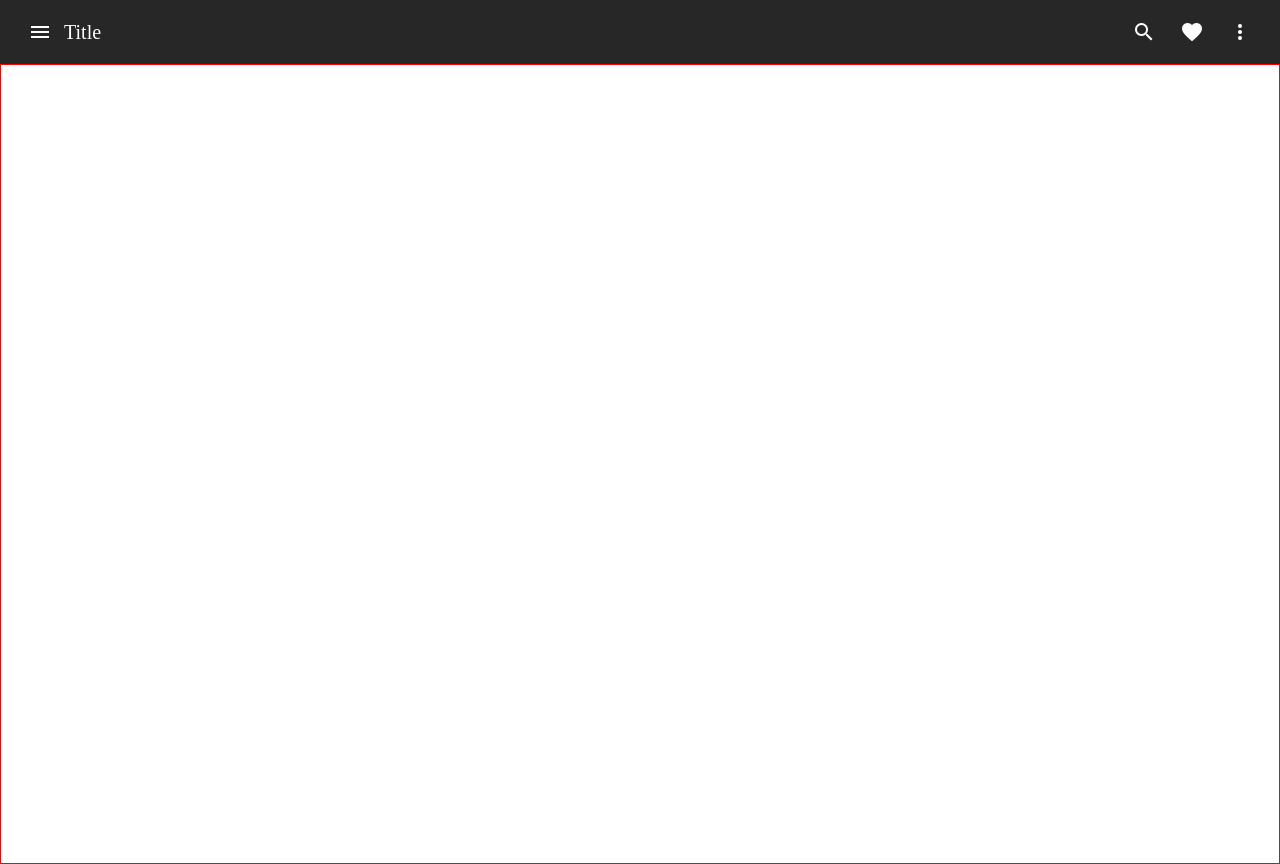
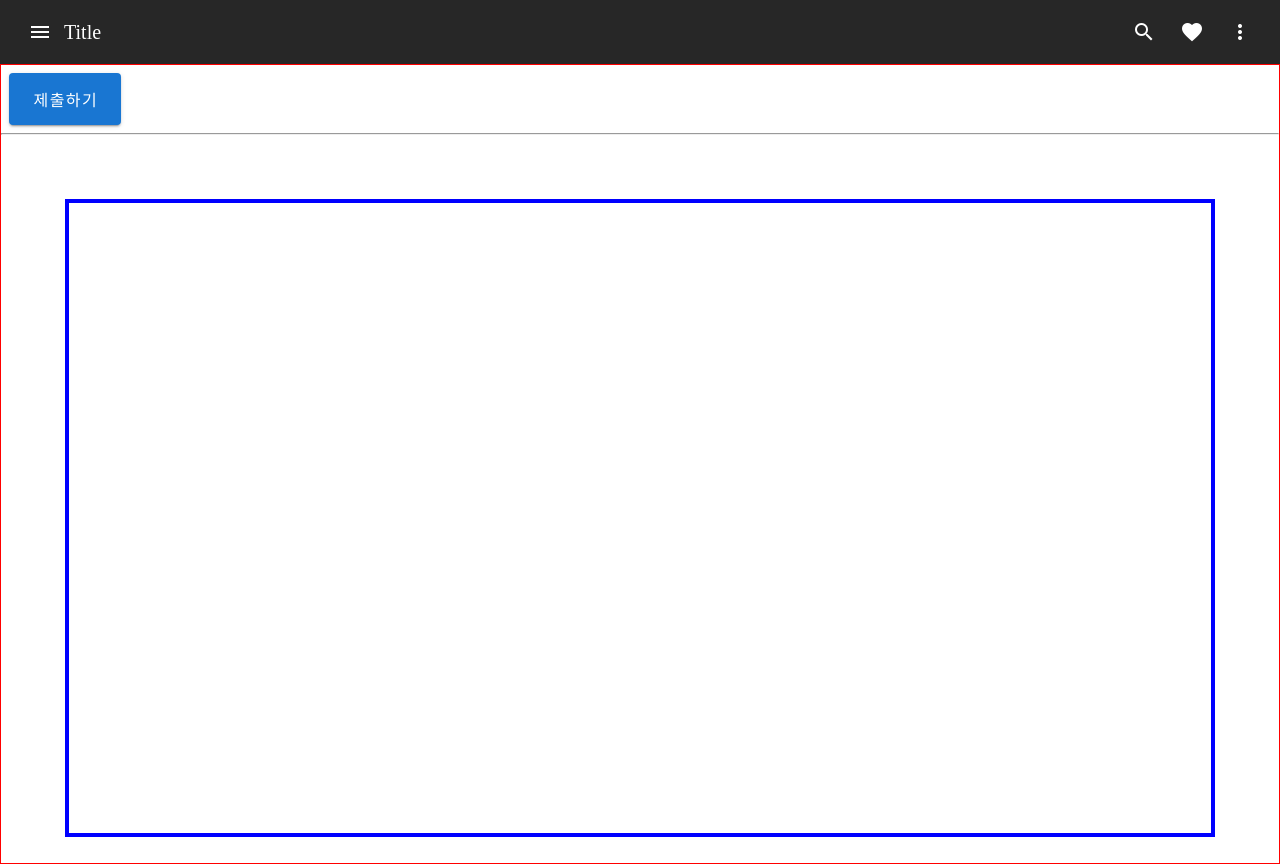
Before and after one commit to 2020SWChallenge-MoAI/app, a Vue app: page /mindmap in a window 1280 px wide. Built offline with nearby package versions, Linux system fonts and the light colour scheme.

Commit message:
Activity 파트 추가 구현

```diff
--- a/src/router/index.js
+++ b/src/router/index.js
@@ -30,6 +30,21 @@ Vue.use(VueRouter)
     name: 'ActivityList',
     component: () => import('../views/ActivityList.vue')
   },
+  {
+    path: '/activity/choose',
+    name: 'ActivityChoose',
+    component: () => import('../views/ActivityChoose.vue')
+  },
+  {
+    path: '/quizgame',
+    name: 'QuizGame',
+    component: () => import('../views/QuizGame.vue')
+  },
+  {
+    path: '/mindmap',
+    name: 'MindMap',
+    component: () => import('../views/MindMap.vue')
+  },
 ]
 
 const router = new VueRouter({
--- a/src/views/Activity.vue
+++ b/src/views/Activity.vue
@@ -4,18 +4,16 @@
         <v-col cols="12">
           <v-row>
             <v-card
-              id="book_list"
               v-for="book in books"
               :key="book.id"
-              :book_id="book.id"
-              :title="book.title"
-              class="ma-6 pa-14"
+              :style="{border: '1px solid black', textAlign: 'center'}"
+              class="book_list ma-6 pa-14"
               outlined
               width=240px
               height="200px"
-              :click="ser"
+              @click="bookClicked(book.id)"
             >
-              {{ book.id }}
+            {{ book.title }}
             </v-card>
           </v-row>
         </v-col>
@@ -41,18 +39,14 @@ export default {
       ]
     }
   },
-
   methods: {
-    test(e) {
-      alert(e);
-    },
+    bookClicked(b) {
+      var router = this.$router;
+      router.push({ name: 'ActivityChoose' , params: { bookId: b }});
+    }
   },
 }
 </script>
 
-<style>
-#book_list{
-  text-align: center;
-  border:1px solid black
-}
+<style scoped>
 </style>
--- /dev/null
+++ b/src/views/ActivityChoose.vue
@@ -0,0 +1,27 @@
+<template>
+<div>
+    <v-container class="d-flex justify-center mb-6">
+    <v-btn class="ma-2" x-large color="warning" dark>퀴즈게임</v-btn>
+    <v-btn class="ma-2" x-large color="primary" dark @click="mindmapClicked">마인드맵</v-btn>
+    </v-container>
+</div>
+</template>
+
+<script>
+export default {
+  data () {
+    return {
+    }
+  },
+  methods: {
+    mindmapClicked() {
+      var router = this.$router;
+      router.push({ name: 'MindMap' , params: { bookId: this.$route.params.bookId}});
+    }
+  },
+}
+</script>
+
+<style>
+
+</style>
--- /dev/null
+++ b/src/views/MindMap.vue
@@ -0,0 +1,44 @@
+<template>
+<div id="outside">
+    <div id="top">
+    <span id="bookname">{{ this.$route.params.bookId }}</span>
+
+    <span id="submitbtn">
+    <v-btn class="ma-2" x-large color="primary">제출하기</v-btn>
+    </span>
+    </div>
+
+    <hr>
+    <div id="mindmap"></div>
+</div>
+</template>
+
+<script>
+export default {
+
+}
+</script>
+
+<style>
+#outside{
+    width: 100%;
+    height: 100%;
+}
+#top {
+    width: 100%;
+}
+#submitbtn{
+    text-align: right;
+}
+#mindmap {
+    border: 4px solid blue;
+    width: 90%;
+    height: 80%;
+    margin-left: 5%;
+    margin-top: 5%;
+}
+#bookname {
+    font-size: 40px;
+    vertical-align: middle;
+}
+</style>
--- /dev/null
+++ b/src/views/QuizGame.vue
@@ -0,0 +1,13 @@
+<template>
+
+</template>
+
+<script>
+export default {
+
+}
+</script>
+
+<style>
+
+</style>
```
